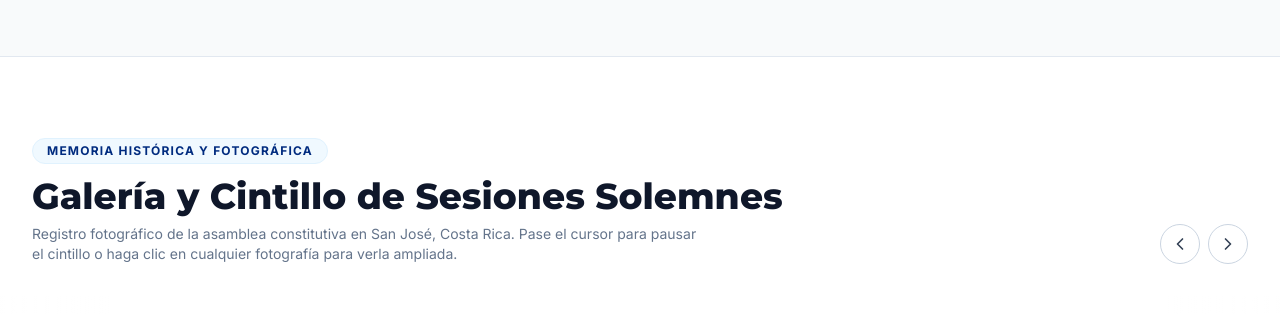
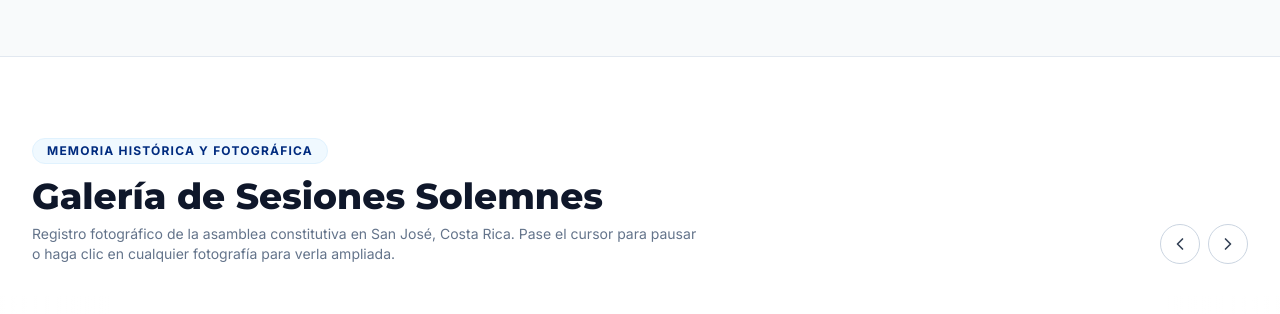
Before and after one commit to fbolanosf/ARCCPCE, a Next.js app: page / in a window 1280 px wide. Shown: the part 11200-11514 px from the top of the page. Built offline with nearby package versions, Linux system fonts and the light colour scheme; a web font is replaced by a local one.

Commit message:
style: actualizar titulo a Galeria de Sesiones Solemnes eliminando la palabra cintillo

```diff
--- a/src/app/page.tsx
+++ b/src/app/page.tsx
@@ -734,10 +734,10 @@ export default function HomePage() {
                 Memoria Histórica y Fotográfica
               </span>
               <h2 className="text-3xl sm:text-4xl font-extrabold font-display text-slate-900">
-                Galería y Cintillo de Sesiones Solemnes
+                Galería de Sesiones Solemnes
               </h2>
               <p className="text-slate-500 text-sm mt-2 max-w-2xl">
-                Registro fotográfico de la asamblea constitutiva en San José, Costa Rica. Pase el cursor para pausar el cintillo o haga clic en cualquier fotografía para verla ampliada.
+                Registro fotográfico de la asamblea constitutiva en San José, Costa Rica. Pase el cursor para pausar o haga clic en cualquier fotografía para verla ampliada.
               </p>
             </div>
 
```
